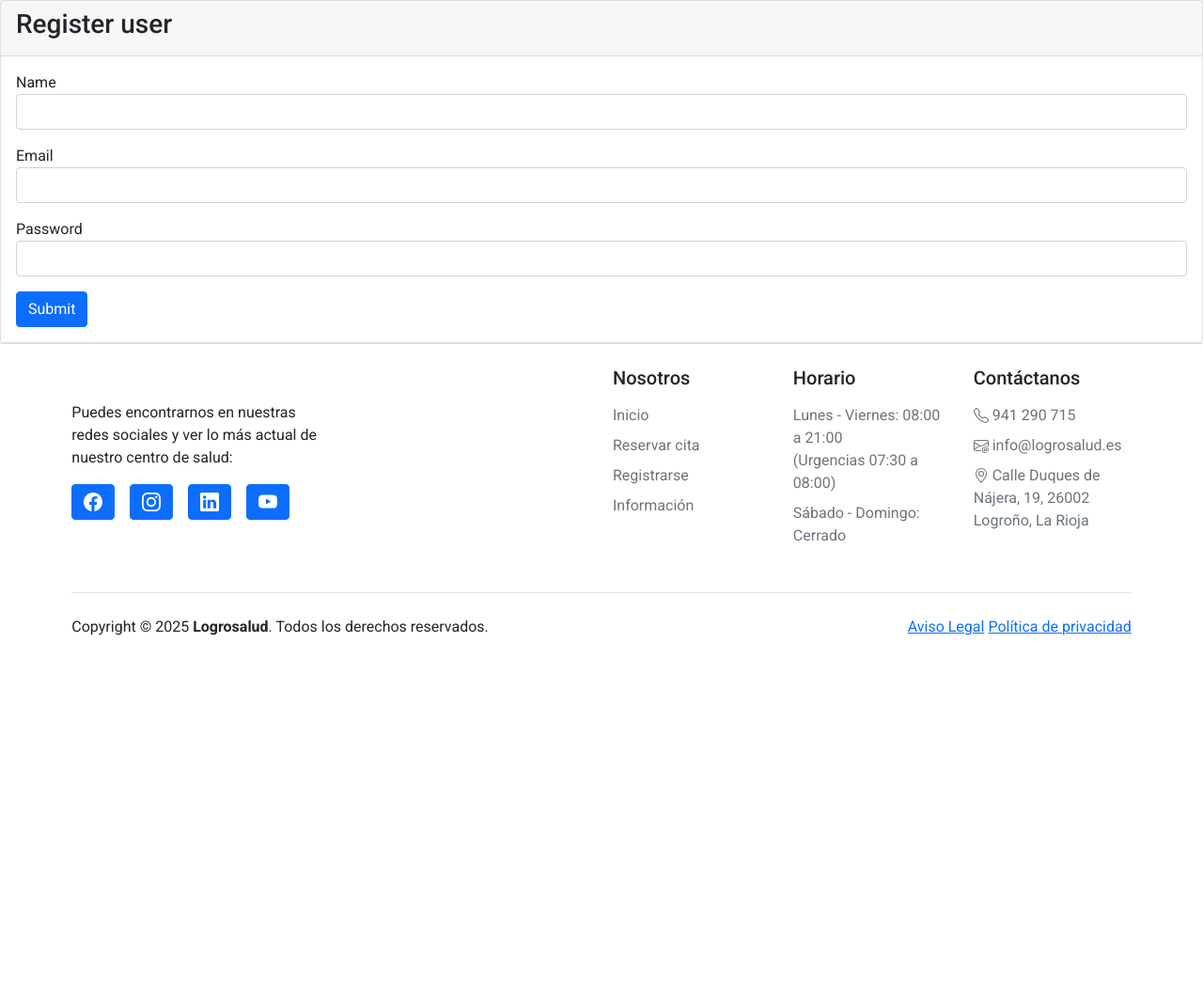
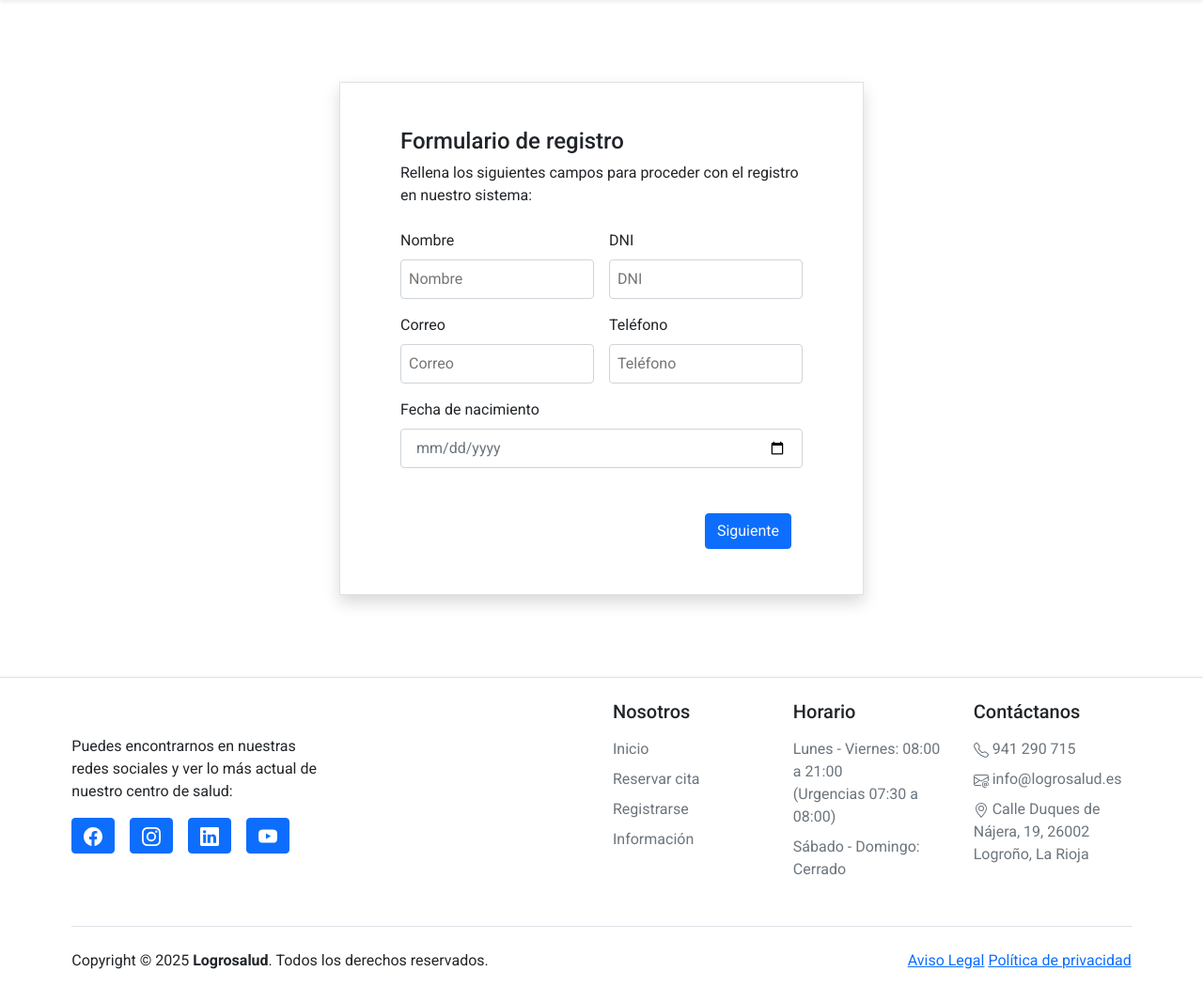
Before and after one commit to cristiansarbu/proyecto-transversal, a PHP site: page /ProyectoTransversal/users/register in a window 1280 px wide. Shown: the part 80-1130 px from the top of the page at 94% size. Before the commit the page ends 756 px from the top, so only its background shows below. Run offline with PHP 8.4, Linux system fonts and the light colour scheme.

Commit message:
Partially implemented register functionality with multi-part form simulated with session vars

```diff
--- a/models/user.php
+++ b/models/user.php
@@ -2,30 +2,51 @@
 
     class UserModel extends Model {
         public function register() {
-            // Sanitize POST
-            $post = filter_input_array(INPUT_POST, FILTER_SANITIZE_STRING);
-
-            if (isset($post['password'])) {
-                $password = md5($post['password']);
+            // Funcionalidad de formulario multi-página (primera página -> información personal, segunda página -> credenciales)
+            // Default inicial a paso 1
+            if (!isset($_SESSION['register_form_step'])) {
+                $_SESSION['register_form_step'] = 1;
             }
 
-            if (isset($post['submit'])) {
-                if ($post['name'] == '' || $post['email'] == '' || $post['password'] == '') {
-                    Messages::setMsg('Please fill in all fields.', 'error');
-                    return;
-                }
-                // Insert into MySQL
-                $this->query('INSERT INTO users (name, email, password) VALUES (:name, :email, :password)');
-                $this->bind(':name', $post['name']);
-                $this->bind(':email', $post['email']);
-                $this->bind(':password', $password);
-                $this->execute();
-                // Verify
-                if ($this->lastInsertId() !== null) {
-                    // Redirect
-                    header('Location: ' . ROOT_URL . 'users/login');
+            if (isset($_POST['submit2'])) {
+                echo "forms finished mate";
+                unset($_SESSION['register_form_step']);
+            } else {
+                if (isset($_POST['submit1'])) {
+                    $_SESSION['register_form_step'] = 2;
                 }
             }
+
+//            // Sanitize POST
+//            $post = filter_input_array(INPUT_POST, FILTER_SANITIZE_STRING);
+//
+//            if (isset($post['password'])) {
+//                $password = md5($post['password']);
+//            }
+//
+//            if (isset($post['submit'])) {
+//                // Comprobar si todos los campos han sido rellenados
+//                if ($post['name'] == '' || $post['dni'] == '' || $post['email'] == '' || $post['phone'] == '' || $post['date'] == '') {
+//                    Messages::setMsg('Please fill in all fields.', 'error');
+//                    return;
+//                }
+//
+//
+//
+//
+//
+////                // Insert into MySQL
+////                $this->query('INSERT INTO users (name, email, password) VALUES (:name, :email, :password)');
+////                $this->bind(':name', $post['name']);
+////                $this->bind(':email', $post['email']);
+////                $this->bind(':password', $password);
+////                $this->execute();
+//                // Verify
+//                if ($this->lastInsertId() !== null) {
+//                    // Redirect
+////                    header('Location: ' . ROOT_URL . 'users/login');
+//                }
+//            }
             return;
         }
 
@@ -36,28 +57,6 @@
             if (isset($post['password'])) {
                 $password = md5($post['password']);
             }
-
-//            if (isset($post['submit'])) {
-//                // Compare Login
-//                $this->query('SELECT * FROM users WHERE email = :email AND password = :password');
-//                $this->bind(':email', $post['email']);
-//                $this->bind(':password', $password);
-//                $this->execute();
-//
-//                $row = $this->single();
-//
-//                if ($row) {
-//                    $_SESSION['is_logged_in'] = true;
-//                    $_SESSION['USER_DATA'] = array(
-//                        "id" => $row['id'],
-//                        "name" => $row['name'],
-//                        "email" => $row['email']
-//                    );
-//                    header('Location: ' . ROOT_URL . 'shares');
-//                } else {
-//                    Messages::setMsg('Incorrect Login', 'error');
-//                }
-//            }
 
             if (isset($post['submit'])) {
                 // Compare Login
--- a/views/users/register.php
+++ b/views/users/register.php
@@ -1,22 +1,111 @@
-<div class="card p-0">
-    <div class="card-header">
-        <h3 class="card-title">Register user</h3>
-    </div>
-    <div class="card-body">
-        <form method="post" action="<?php $_SERVER['PHP_SELF']?>">
-            <div class="mb-3">
-                <label for="">Name</label>
-                <input type="text" name="name" class="form-control">
+<?php if ($_SESSION['register_form_step'] == 1) { ?>
+    <!-- Register Form -->
+    <div class="container vh-calc d-flex flex-column align-items-center justify-content-center mb-5 mb-md-0">
+        <form action="<?php $_SERVER['PHP_SELF']?>" method="post"
+              class="container col-lg-6 border shadow d-flex flex-column align-items-center py-5 px-6">
+            <div class="intro">
+                <h4>Formulario de registro</h4>
+                <p>Rellena los siguientes campos para proceder con el registro en nuestro sistema:</p>
             </div>
-            <div class="mb-3">
-                <label for="">Email</label>
-                <input type="text" name="email" class="form-control">
+            <div class="campos container px-0 mt-2">
+                <div class="row mb-3 g-3">
+                    <div class="col">
+                        <div class="inputNombre d-flex flex-column">
+                            <label for="inputNombre">Nombre</label>
+                            <input type="text" name="name" id="inputNombre" placeholder="Nombre"
+                                   class="px-2 border-form-control rounded mt-2 py-2" required>
+                        </div>
+                    </div>
+                    <div class="col">
+                        <div class="inputDni d-flex flex-column">
+                            <label for="inputDni">DNI</label>
+                            <input type="text" name="dni" id="inputDni" placeholder="DNI"
+                                   class="px-2 border-form-control rounded mt-2 py-2" required>
+                        </div>
+                    </div>
+                </div>
+                <div class="row mb-3 g-3">
+                    <div class="col">
+                        <div class="inputEmail d-flex flex-column">
+                            <label for="inputEmail">Correo</label>
+                            <input type="email" name="email" id="inputEmail" placeholder="Correo"
+                                   class="px-2 border-form-control rounded mt-2 py-2" required>
+                        </div>
+                    </div>
+                    <div class="col">
+                        <div class="inputTelefono d-flex flex-column">
+                            <label for="inputTelefono">Teléfono</label>
+                            <input type="text" name="phone" id="inputTelefono" placeholder="Teléfono"
+                                   class="px-2 border-form-control rounded mt-2 py-2" required>
+                        </div>
+                    </div>
+                </div>
+                <div class="row">
+                    <div class="col">
+                        <div class="inputFecha d-flex flex-column">
+                            <label for="inputFecha">Fecha de nacimiento</label>
+                            <input type="date" name="date" id="inputFecha"
+                                   class="border-form-control text-secondary mt-2 py-2 px-3 rounded" required>
+                        </div>
+                    </div>
+                </div>
             </div>
-            <div class="mb-3">
-                <label for="">Password</label>
-                <input type="password" name="password" class="form-control">
+            <div class="container siguiente d-flex justify-content-center justify-content-md-end align-items-end mt-5">
+                <button type="submit" class="btn btn-primary text-light" name="submit1">Siguiente</button>
             </div>
-            <input type="submit" class="btn btn-primary" name="submit" value="Submit">
         </form>
     </div>
-</div>
+<?php } else if ($_SESSION['register_form_step'] == 2) { ?>
+    <!-- Register Form for Log In Credentials -->
+    <div class="container vh-calc d-flex flex-column align-items-center justify-content-center mb-5 mb-md-0">
+        <form action="<?php $_SERVER['PHP_SELF']?>" method="post"
+              class="container col-lg-6 border shadow d-flex flex-column align-items-center py-5 p-5 px-lg-8 ">
+            <div class="intro container d-flex justify-content-start p-0">
+                <div>
+                    <h4>Formulario de registro</h4>
+                    <p>Introduce tus credenciales de usuario:</p>
+                </div>
+            </div>
+            <div class="campos container px-0 mt-2">
+                <div class="row mb-3 justify-content-between">
+                    <div class="col">
+                        <div class="inputUsuario d-flex flex-column">
+                            <label for="inputUsuari">Usuario</label>
+                            <input type="text" name="username" id="inputUsuario" placeholder="Nombre de usuario"
+                                   class="px-2 border-form-control rounded mt-2 py-2" required>
+                        </div>
+                    </div>
+                </div>
+                <div class="row mb-2 justify-content-between">
+                    <div class="col">
+                        <div class="inputContrasena d-flex flex-column">
+                            <label for="inputContrasena">Contraseña</label>
+                            <input type="password" name="password" id="inputContrasena" placeholder="Contraseña"
+                                   class="px-2 border-form-control rounded mt-2 py-2" required>
+                            <p class="text-secondary fs-8 mt-2">Debe tener al menos 5 carácteres, incluyendo mayúsculas,
+                                minúsculas y números.</p>
+                        </div>
+                    </div>
+                </div>
+                <div class="row mb-3 justify-content-between">
+                    <div class="col">
+                        <!-- <div class="inputTerminos d-flex">
+                            <input type="checkbox" name="" id="inputTerminos">
+                            <label for="inputTerminos" class="ms-2 form-check-input">He leído y acepto la Política de
+                                Privacidad.</label>
+                        </div> -->
+                        <div class="inputTerminos form-check">
+                            <input type="checkbox" name="" id="inputTerminos" class="form-check-input" required>
+                            <label for="inputTerminos" class="form-check-label">He leído y acepto la Política de
+                                Privacidad.</label>
+                        </div>
+                    </div>
+                </div>
+            </div>
+            <div
+                    class="container siguiente d-flex justify-content-center justify-content-md-end align-items-end mt-4 p-0">
+            <button type="submit" name="submit2" class="btn btn-primary text-light w-100">Registrar</button>
+            </div>
+        </form>
+    </div>
+<?php }?>
```
Also changed, not shown: views/users/login.php (indentation only).
